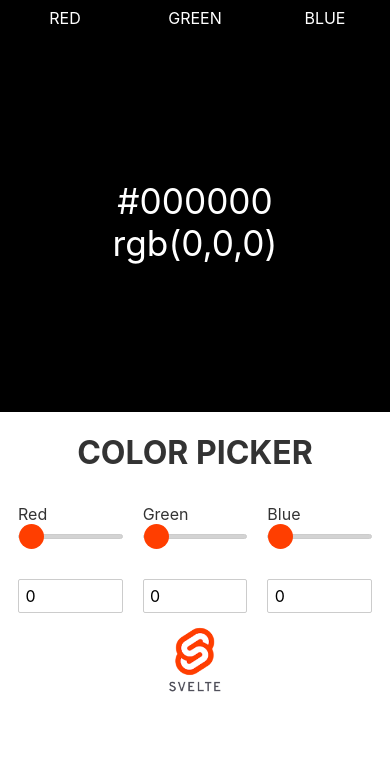
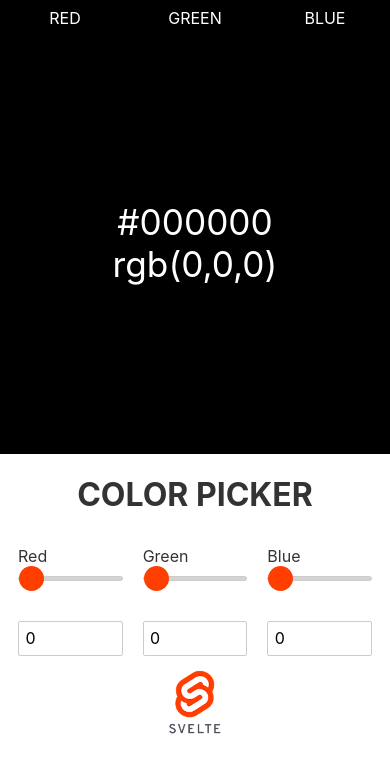
Before and after one commit to Maja0426/color-picker, a Svelte app: page / in a window 390 px wide. Shown: the top 772 px of the page. Built offline with nearby package versions, Linux system fonts and the light colour scheme.

Commit message:
added Iphone 5 size mediaquery, github link, author's name and website link

```diff
--- a/src/App.svelte
+++ b/src/App.svelte
@@ -2,7 +2,6 @@
 let red = 0;
 let green = 0;
 let blue = 0;
-let opa = 1;
 
 $: hex = function(r, g, b) {
 	 if (g !== undefined)
@@ -20,6 +19,7 @@ function reset() {
 </script>
 
 <style>
+
 main {
 	width: 100%;
 	height: 100%;
@@ -34,10 +34,11 @@ main {
 	}
 
 	.params {
-		position: relative;
-		top: 50%;
-		left: 50%;
-		transform: translate(-50%, -50%);
+		display: flex;
+		flex-direction: column;
+		justify-content: center;
+		align-items: center;
+		height: 60vh;
 	}
 
 	.light {
@@ -53,6 +54,19 @@ main {
 		text-align: center;
 		margin: 0;
 		font-weight: 400;
+	}
+
+	.author {
+		position: relative;
+		text-align: center;
+	}
+
+	.author a {
+		color: #000;
+	}
+
+	svg {
+		width: 42px;
 	}
 
 .wrapper {
@@ -135,7 +149,7 @@ input:hover {
 	text-align: center;
 }
 
-@media (max-width: 1280px) {
+@media (max-width: 1366px) {
 
 	.logo img {
 		width: 100px;
@@ -147,13 +161,26 @@ input:hover {
 }
 
 @media (max-width: 767px) {
+	.params {
+		height: 50vh;
+	}
 	.logo img {
 		margin-top: -5px;
 		width: 70px;
 	}
-	.color-tab {
-		height: 45vh;
+}
+
+@media (max-width: 360px) {
+	h1 {
+		font-size: 26px;
 	}
+	.author {
+		font-size: 14px;
+	}
+	.logo img {
+		width: 50px;
+	}
+
 }
 
 </style>
@@ -167,6 +194,24 @@ input:hover {
 	<div class="params {red < 180 && green < 180 && blue < 180 ? 'light' : 'dark'} ">
 		<p>{hex(red, green, blue)}</p>
 		<p>rgb({red === undefined ? 0 : red},{green === undefined ? 0 : green},{blue === undefined ? 0 : blue})</p>
+		{#if hex(red, green, blue) === '#FFFFFF'}
+			<div class="author">
+		<h4>Created:<br>Tamas Majoros</h4>
+		<h4>Web:<br><a href="https://smartbeeweb.hu" target="_blnk" rel="noreferrer">SmartBee</a></h4>
+		<a href="https://github.com/Maja0426/color-picker" target="_blank" rel="noreferrer"><svg xmlns="http://www.w3.org/2000/svg" viewBox="0 0 24 24"><title>https://github.com/Maja0426/color-picker</title><g id="Github_2" data-name="Github 2"><g id="_Group_" data-name="&lt;Group&gt;"><path id="_Compound_Path_" data-name="&lt;Compound Path&gt;" d="M12,10.72H12c-3,0-5.6-.83-7.15.74a4.54,4.54,0,0,0-1.32,3.3c0,5.11,3.71,5.74,8.46,5.74H12c4.76,0,8.46-.63,8.46-5.74a4.54,4.54,0,0,0-1.32-3.3C17.63,9.89,15,10.72,12,10.72ZM14.17,22.5H9.83C8,22.5.5,22.34.5,12.67A7.61,7.61,0,0,1,2.37,7.46a12.82,12.82,0,0,1,.79-6s2.26.27,5.69,2.8A12.59,12.59,0,0,1,12,4a12.58,12.58,0,0,1,3.15.32c3.43-2.53,5.69-2.8,5.69-2.8a12.82,12.82,0,0,1,.79,6,7.61,7.61,0,0,1,1.87,5.21C23.5,22.34,16,22.5,14.17,22.5Zm3.33-7c0,1.66-.67,3-1.5,3s-1.5-1.34-1.5-3,.67-3,1.5-3S17.5,13.84,17.5,15.5Zm-8,0c0,1.66-.67,3-1.5,3s-1.5-1.34-1.5-3,.67-3,1.5-3S9.5,13.84,9.5,15.5Z" style="fill:303c42;stroke:#303c42;stroke-linecap:round;stroke-linejoin:round"/></g></g>
+	<metadata>
+		<rdf:RDF xmlns:rdf="http://www.w3.org/1999/02/22-rdf-syntax-ns#" xmlns:rdfs="http://www.w3.org/2000/01/rdf-schema#" xmlns:dc="http://purl.org/dc/elements/1.1/">
+			<rdf:Description about="https://iconscout.com/legal#licenses" dc:title="social; media; social media; logo; github; 2" dc:description="social; media; social media; logo; github; 2" dc:publisher="Iconscout" dc:date="2017-02-21" dc:format="image/svg+xml" dc:language="en">
+				<dc:creator>
+					<rdf:Bag>
+						<rdf:li>Alpár - Etele Méder</rdf:li>
+					</rdf:Bag>
+				</dc:creator>
+			</rdf:Description>
+		</rdf:RDF>
+    </metadata></svg></a>
+	</div>
+		{/if}
 	</div>
 </div>
 
```
